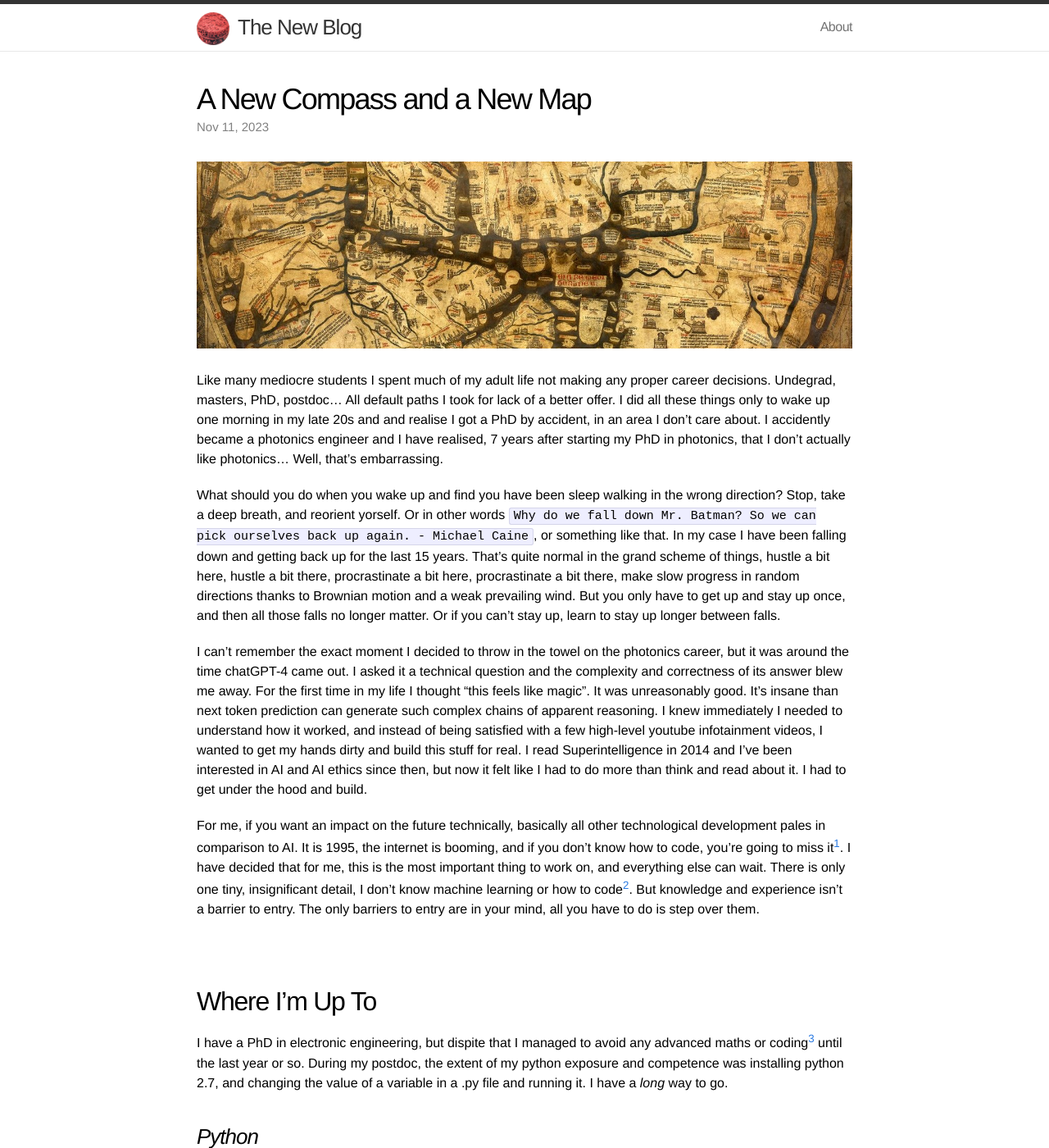
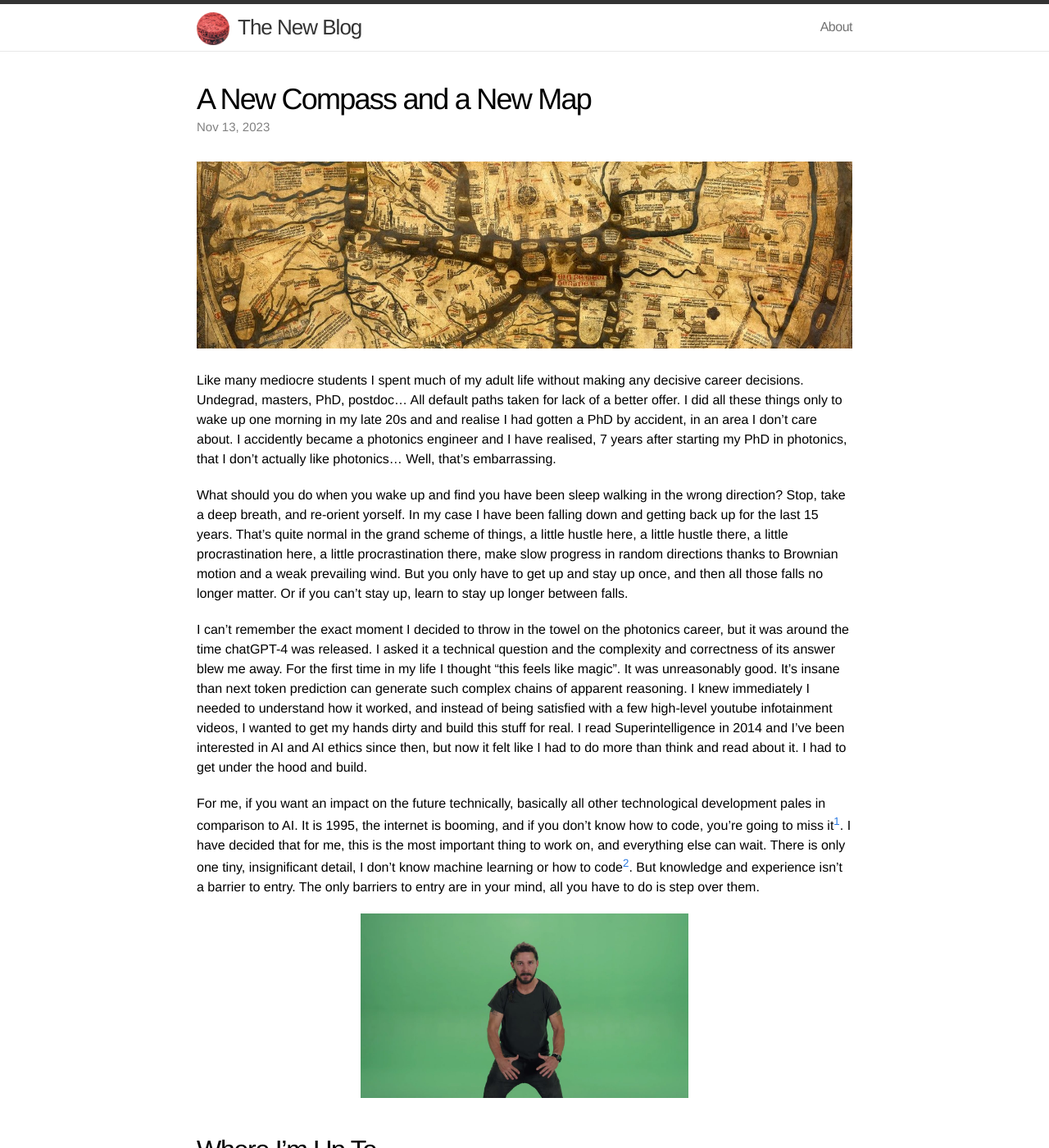
Before and after one commit to karpathy/karpathy.github.io, a Jekyll site: the page built from _posts/2023-11-13-A New Compass and a New Map.md, in a window 1280 px wide and 1400 px high. Shown: the whole window at 82% size. Built offline with Jekyll 4.4.1, drawn with Linux system fonts in a browser that asks for light colours.

Commit message:
edited text from 13th Nov post

```diff
--- a/_posts/2023-11-13-A New Compass and a New Map.md
+++ b/_posts/2023-11-13-A New Compass and a New Map.md
@@ -3,20 +3,22 @@ layout: post
 comments: false
 title: "A New Compass and a New Map"
 excerpt: "<img src='/assets/posts/medieval_map.jpg' width=100% atl='test'>Where have I been and where am I going?"
-date: 2023-11-11
+date: 2023-11-13
 ---
 
-<img src="/assets/posts/medieval_map.jpg" width="100%" />
+<img src="/assets/posts/medieval_map.jpg" width='100%'>
 
-Like many mediocre students I spent much of my adult life not making any proper career decisions. Undegrad, masters, PhD, postdoc... All default paths I took for lack of a better offer. I did all these things only to wake up one morning in my late 20s and and realise I got a PhD by accident, in an area I don't care about. I accidently became a photonics engineer and I have realised, 7 years after starting my PhD in photonics, that I don't actually like photonics... Well, that's embarrassing.
+Like many mediocre students I spent much of my adult life without making any decisive career decisions. Undegrad, masters, PhD, postdoc... All default paths taken for lack of a better offer. I did all these things only to wake up one morning in my late 20s and and realise I had gotten a PhD by accident, in an area I don't care about. I accidently became a photonics engineer and I have realised, 7 years after starting my PhD in photonics, that I don't actually like photonics... Well, that's embarrassing.
 
-What should you do when you wake up and find you have been sleep walking in the wrong direction? Stop, take a deep breath, and reorient yorself. Or in other words `Why do we fall down Mr. Batman? So we can pick ourselves back up again. - Michael Caine`, or something like that. In my case I have been falling down and getting back up for the last 15 years. That's quite normal in the grand scheme of things, hustle a bit here, hustle a bit there, procrastinate a bit here, procrastinate a bit there, make slow progress in random directions thanks to Brownian motion and a weak prevailing wind. But you only have to get up and stay up once, and then all those falls no longer matter. Or if you can't stay up, learn to stay up longer between falls.
+What should you do when you wake up and find you have been sleep walking in the wrong direction? Stop, take a deep breath, and re-orient yorself. In my case I have been falling down and getting back up for the last 15 years. That's quite normal in the grand scheme of things, a little hustle here, a little hustle there, a little procrastination here, a little procrastination there, make slow progress in random directions thanks to Brownian motion and a weak prevailing wind. But you only have to get up and stay up once, and then all those falls no longer matter. Or if you can't stay up, learn to stay up longer between falls.
 
-I can't remember the exact moment I decided to throw in the towel on the photonics career, but it was around the time chatGPT-4 came out. I asked it a technical question and the complexity and correctness of its answer blew me away. For the first time in my life I thought "this feels like magic". It was unreasonably good. It's insane than next token prediction can generate such complex chains of apparent reasoning. I knew immediately I needed to understand how it worked, and instead of being satisfied with a few high-level youtube infotainment videos, I wanted to get my hands dirty and build this stuff for real. I read Superintelligence in 2014 and I've been interested in AI and AI ethics since then, but now it felt like I had to do more than think and read about it. I had to get under the hood and build.
+I can't remember the exact moment I decided to throw in the towel on the photonics career, but it was around the time chatGPT-4 was released. I asked it a technical question and the complexity and correctness of its answer blew me away. For the first time in my life I thought "this feels like magic". It was unreasonably good. It's insane than next token prediction can generate such complex chains of apparent reasoning. I knew immediately I needed to understand how it worked, and instead of being satisfied with a few high-level youtube infotainment videos, I wanted to get my hands dirty and build this stuff for real. I read Superintelligence in 2014 and I've been interested in AI and AI ethics since then, but now it felt like I had to do more than think and read about it. I had to get under the hood and build.
 
 For me, if you want an impact on the future technically, basically all other technological development pales in comparison to AI. It is 1995, the internet is booming, and if you don't know how to code, you're going to miss it[^1]. I have decided that for me, this is the most important thing to work on, and everything else can wait. There is only one tiny, insignificant detail, I don't know machine learning or how to code[^2]. But knowledge and experience isn't a barrier to entry. The only barriers to entry are in your mind, all you have to do is step over them.
 
-![](/images/just_do_it.jpg)
+<div style="text-align: center;">
+    <img src="/assets/posts/just_do_it.jpg" width="50%" />
+</div>
 
 ## Where I'm Up To
 
```
